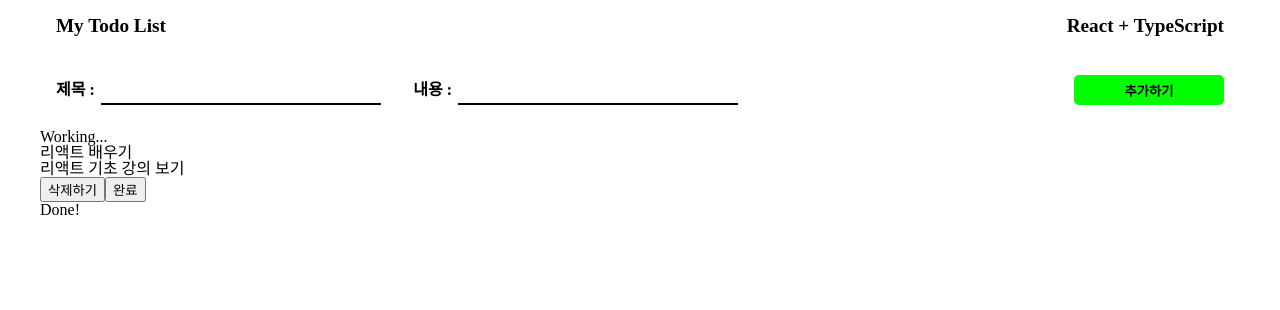
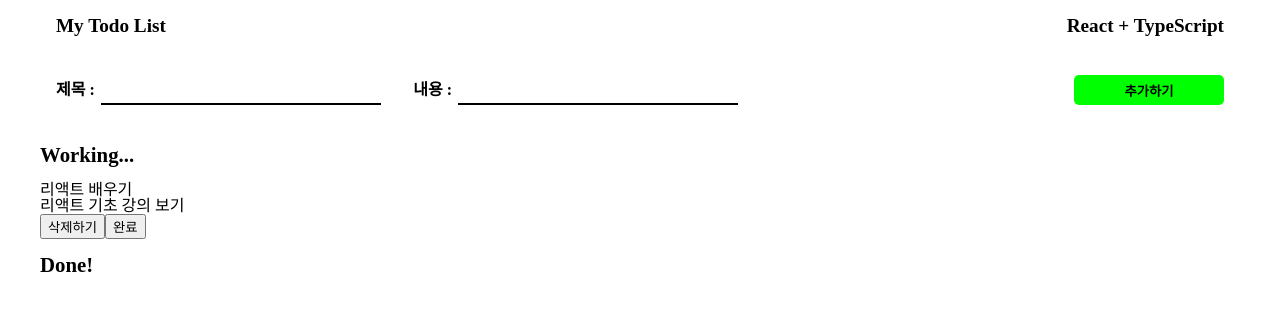
Before and after one commit to ugyobppang/sparta-typescript-todo-list, a React (Vite) app: page / in a window 1280 px wide. Shown: the top 310 px of the page. Built offline with nearby package versions, Linux system fonts and the light colour scheme.

Commit message:
style: TodoList 컴포넌트 UI 구현

```diff
--- a/src/components/todo/TodoList.tsx
+++ b/src/components/todo/TodoList.tsx
@@ -1,3 +1,4 @@
+import styled from 'styled-components';
 import { Todo } from '../../types/interfaceTodo';
 import TodoItem from './TodoItem';
 
@@ -15,7 +16,7 @@ export default function TodoList({
   toggleTodoIsDone,
 }: TodoListProps) {
   return (
-    <section>
+    <SectionArea>
       <h2>{listTitle}</h2>
       <ul>
         {todos.map((todo) => (
@@ -27,6 +28,20 @@ export default function TodoList({
           />
         ))}
       </ul>
-    </section>
+    </SectionArea>
   );
 }
+
+const SectionArea = styled.section`
+  margin-top: 1rem;
+  & h2 {
+    font-size: 1.3rem;
+    font-weight: bold;
+    margin-bottom: 1rem;
+  }
+  & ul {
+    display: flex;
+    flex-direction: row;
+    align-items: center;
+  }
+`;
```
